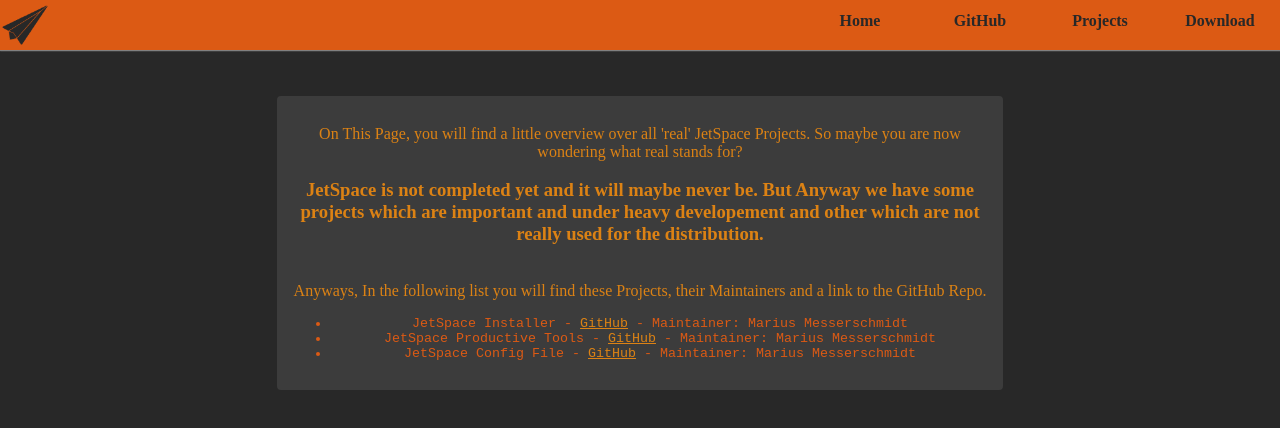
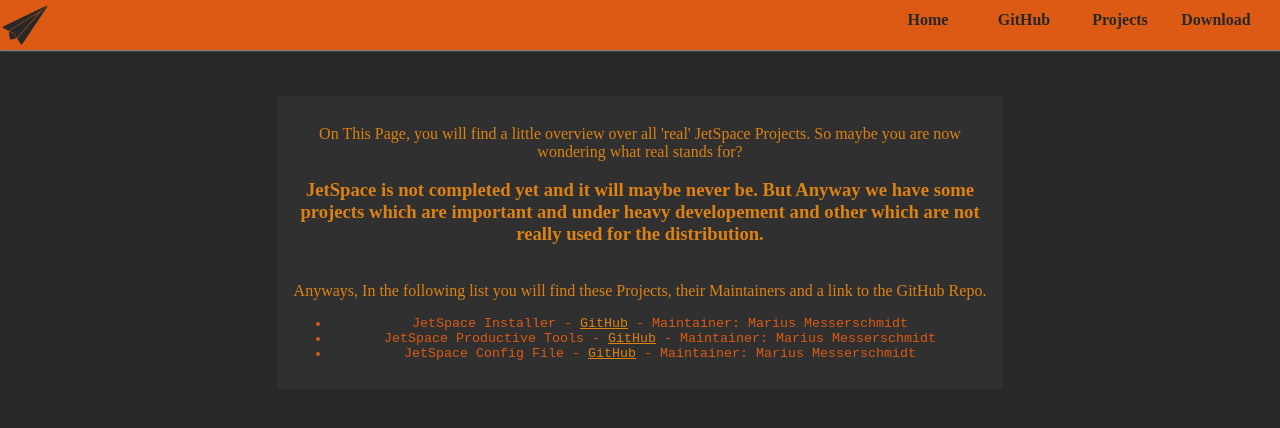
Before and after one commit to jetspace/jetspace.github.io, a plain HTML site: page status.html in a window 1280 px wide. Drawn offline with Linux system fonts and the light colour scheme.

Commit message:
Fixed menu bar bug redesigned some elements
Signed-off-by: Marius Messerschmidt <marius.messerschmidt@googlemail.com>

```diff
--- a/status.html
+++ b/status.html
@@ -8,7 +8,7 @@
 
 	<div id="menuebar">
 
-	<a href="index.html"></a><div id="logo"></div></a>
+	<a href="index.html"><div id="logo"></div></a>
 
   		<ul id="mainnav">
   			<li><a href="index.html">Home</a></li>
--- a/stylesheet.css
+++ b/stylesheet.css
@@ -2,7 +2,7 @@
 
 	position: absolute;
 	background-color: #DC5A14;
-	border-bottom: 0.5px solid grey;
+	border-bottom: 0.1px solid grey;
 	box-shadow: grey 0.3px 0.3px 0.3px;
 	width: 100vw;
 	height: 10vh;
@@ -28,41 +28,44 @@
 
 #mainnav {
 
-	position: absolute;
-	right: 0;
+	list-style: none;
+	width: 25em;
+	float: right;
+
+	margin: 0;
 	padding: 0;
-	margin: 0;
-	list-style-type: none;
-	overflow: auto;
+
 
 }
 
 #mainnav li {
 
-	width: 100px;
-	height: 10;
-	max-height: 50px;
-	margin: 10px;
 	float: left;
+	width: 6em;
 	text-align: center;
+	vertical-align: middle;
+	background-color: #DC5A14;
+	height: 100%;
+
+	 transition: all 0.1s ease-out 0.1s; 						/* IE 10 */
+    -webkit-transition: all 0.1s ease-out 0.1s; 	/* Google Chrome */
+    -moz-transition: all 0.1s ease-out 0.1s; 			/* FireFox */
+    -o-transition: all 0.1s ease-out 0.1s; 				/* Opera */
 
 }
 
 #mainnav li:hover {
 
-	background-color: rgba(40, 40, 40, 0.5);
+	background-color: #E88D5C;
 
 }
 
 #mainnav li a {
 
 	color: rgb(40, 40, 40);
+	font-weight: bolder;
+	line-height: 5vh;
 	text-decoration: none;
-	font-weight: bold;
-	font-family: mono-space;
-	display: block;
-	width: 100%;
-	padding: 2px 0;
 
 }
 
@@ -126,7 +129,7 @@
   margin-left: auto ;
   margin-right: auto ;
 
-  background-color: rgba(80, 80, 80, 0.5);
+  background-color: rgba(80, 80, 80, 0.2);
   border-radius: 4px;
   padding: 1%;
 }
```
Also changed, not shown: download.html (+1 -1 lines).
